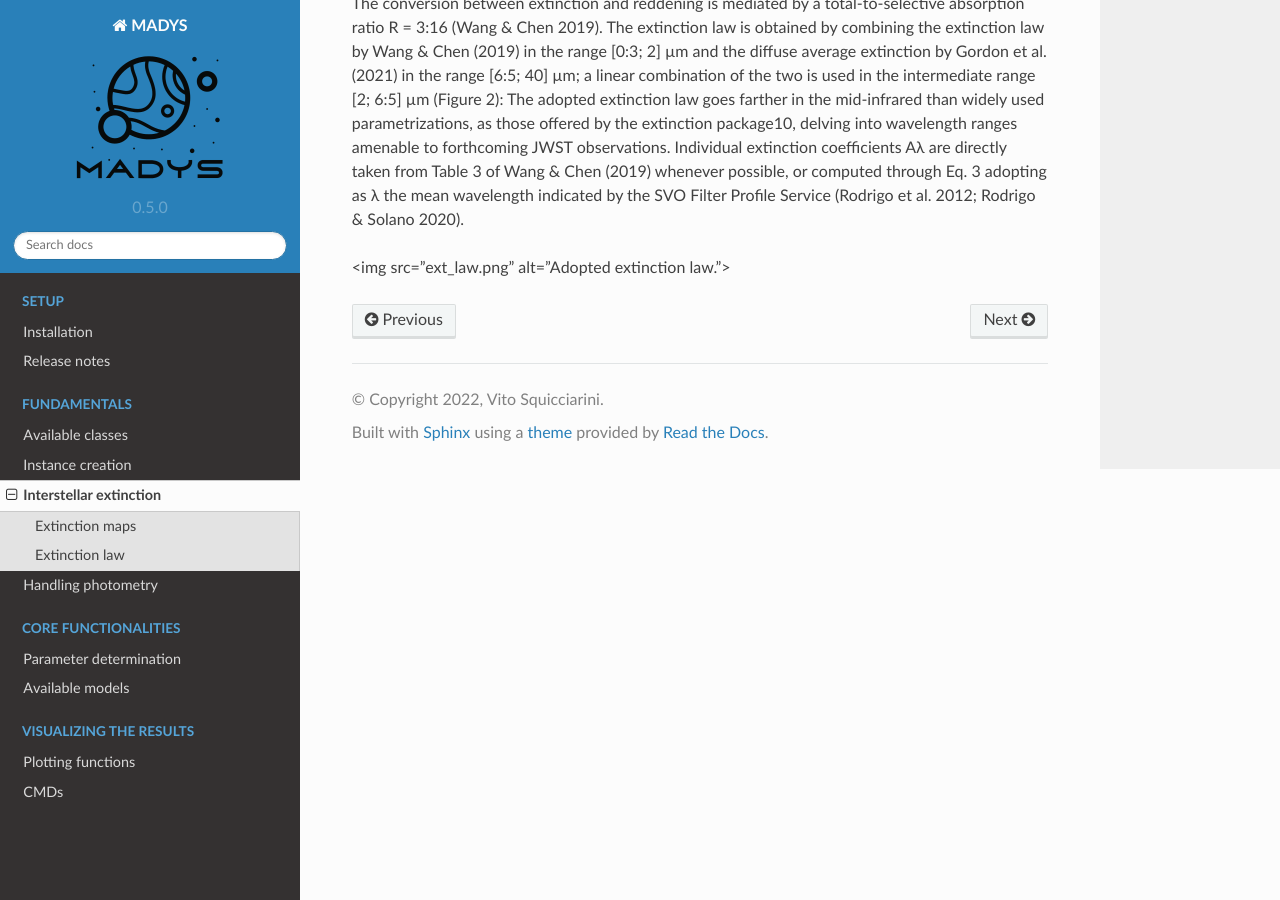
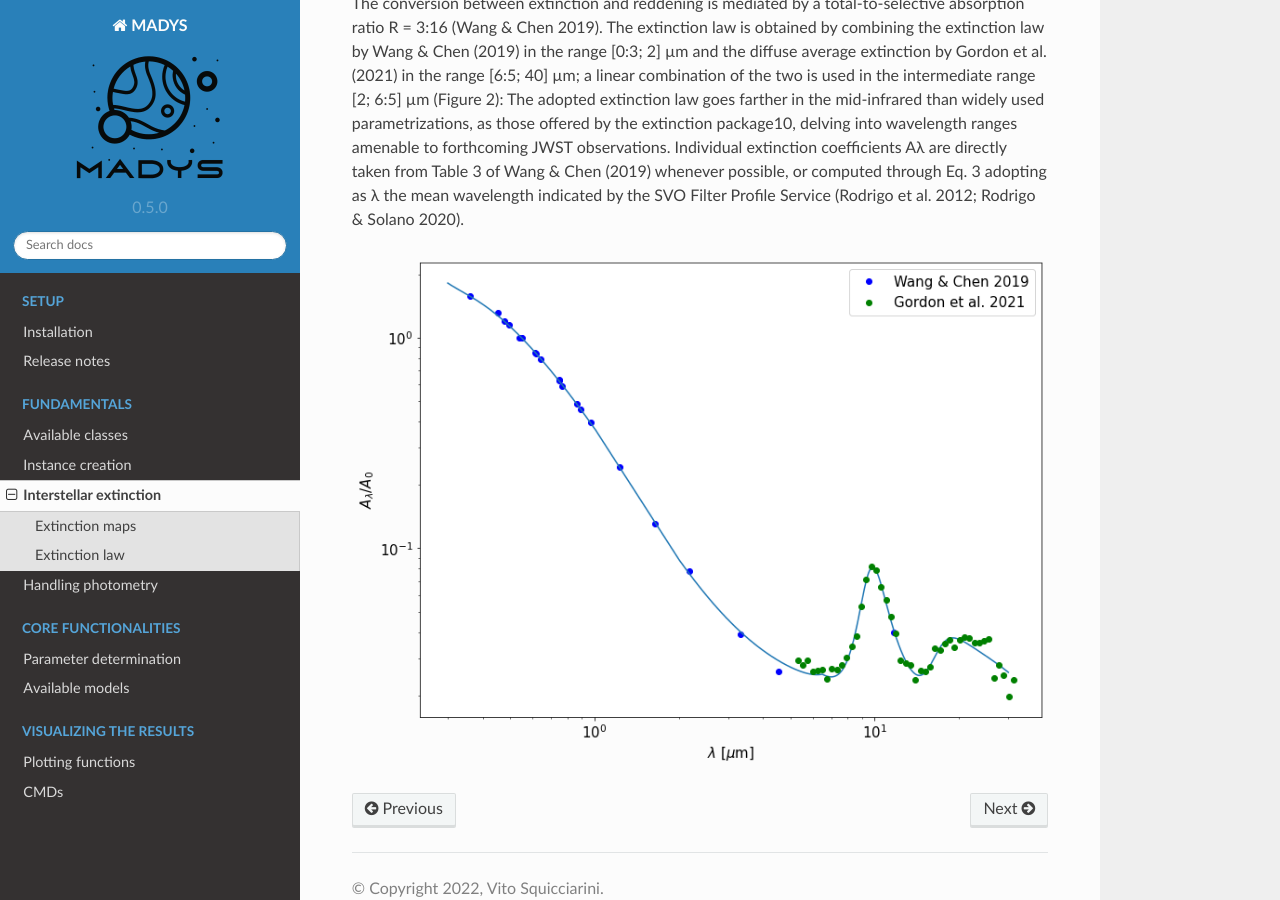
Before and after one commit to vsquicciarini/madys, a Sphinx documentation site: the page built from docs/source/extinction_model.rst, in a window 1280 px wide and 900 px high, scrolled down 1977 px. Built offline with Sphinx 7.4.7 and the Read the Docs theme 2.0.0, drawn with Linux system fonts in a browser that asks for light colours.

Commit message:
Update extinction_model.rst

```diff
--- a/docs/source/extinction_model.rst
+++ b/docs/source/extinction_model.rst
@@ -74,4 +74,4 @@ whenever possible, or computed through Eq. 3 adopting as λ the
 mean wavelength indicated by the SVO Filter Profile Service
 (Rodrigo et al. 2012; Rodrigo & Solano 2020).
 
-<img src="ext_law.png" alt="Adopted extinction law.">
+.. image:: images/ext_law.png
```
